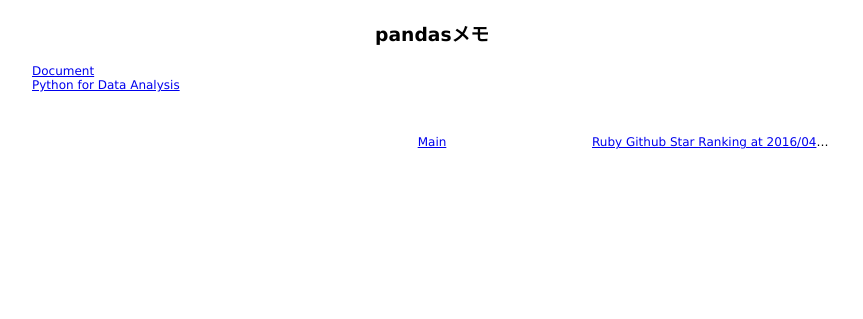
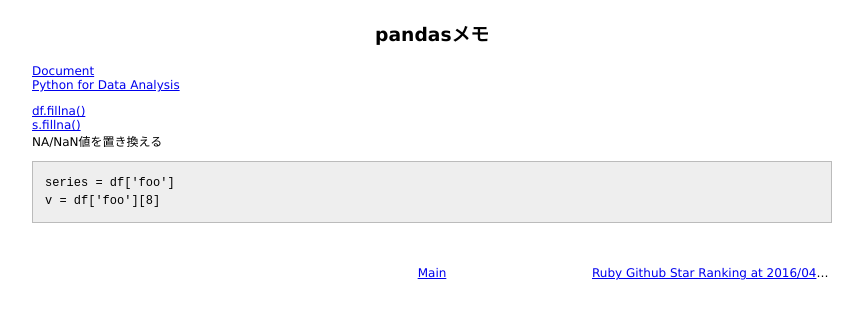
Before and after one commit to 38elements/38elements.github.com, a Jekyll site: the page built from _posts/2016-04-24-pandas.md, in a window 1280 px wide. Shown: the top 319 px of the page, without its empty margins (208-1071 px from the left). Built offline with Jekyll 4.4.1, drawn with Linux system fonts in a browser that asks for light colours.

Commit message:
Update 2016-04-24-pandas.md

````diff
--- a/_posts/2016-04-24-pandas.md
+++ b/_posts/2016-04-24-pandas.md
@@ -4,3 +4,11 @@ title: pandasメモ
 ---
 [Document](http://pandas.pydata.org/pandas-docs/stable/)
 [Python for Data Analysis](https://github.com/pydata/pydata-book)
+
+[df.fillna()](http://pandas.pydata.org/pandas-docs/stable/generated/pandas.DataFrame.fillna.html)
+[s.fillna()](http://pandas.pydata.org/pandas-docs/stable/generated/pandas.Series.fillna.html)
+NA/NaN値を置き換える
+```
+series = df['foo']
+v = df['foo'][8]
+```
````
